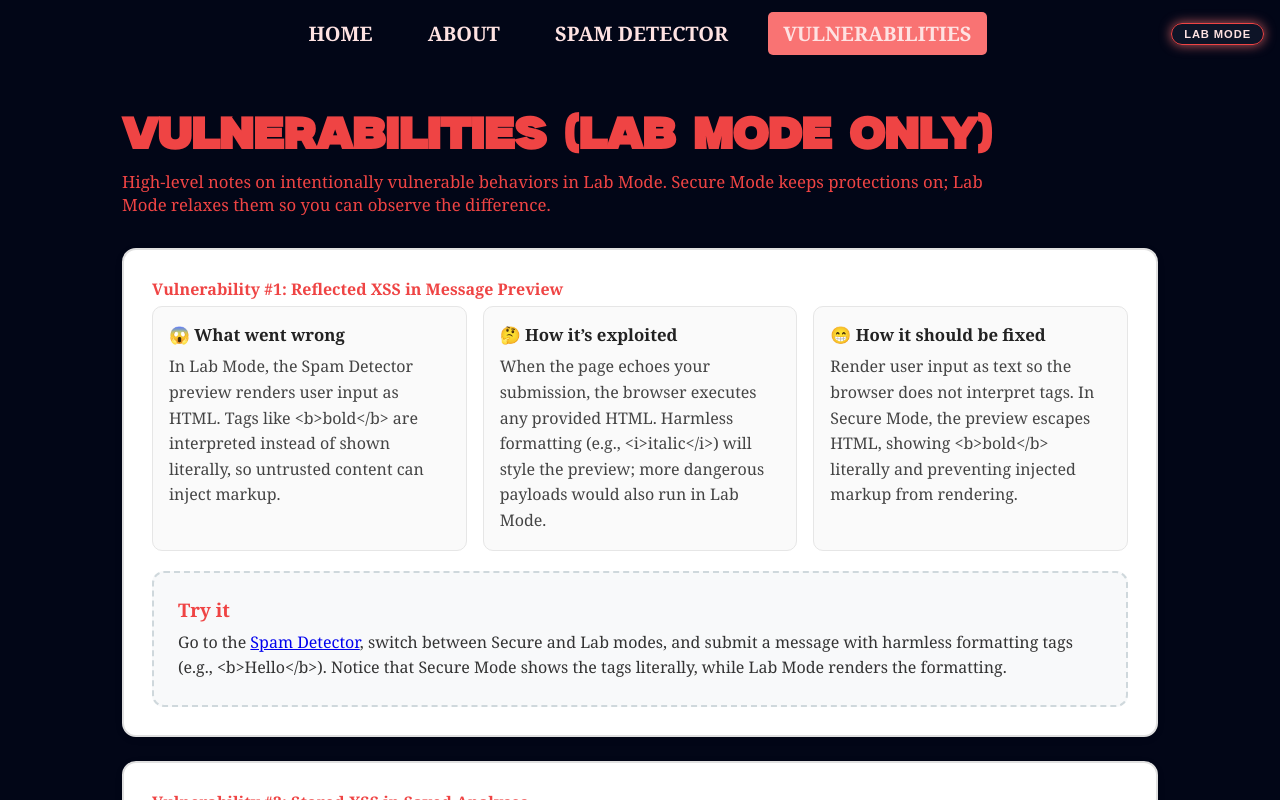
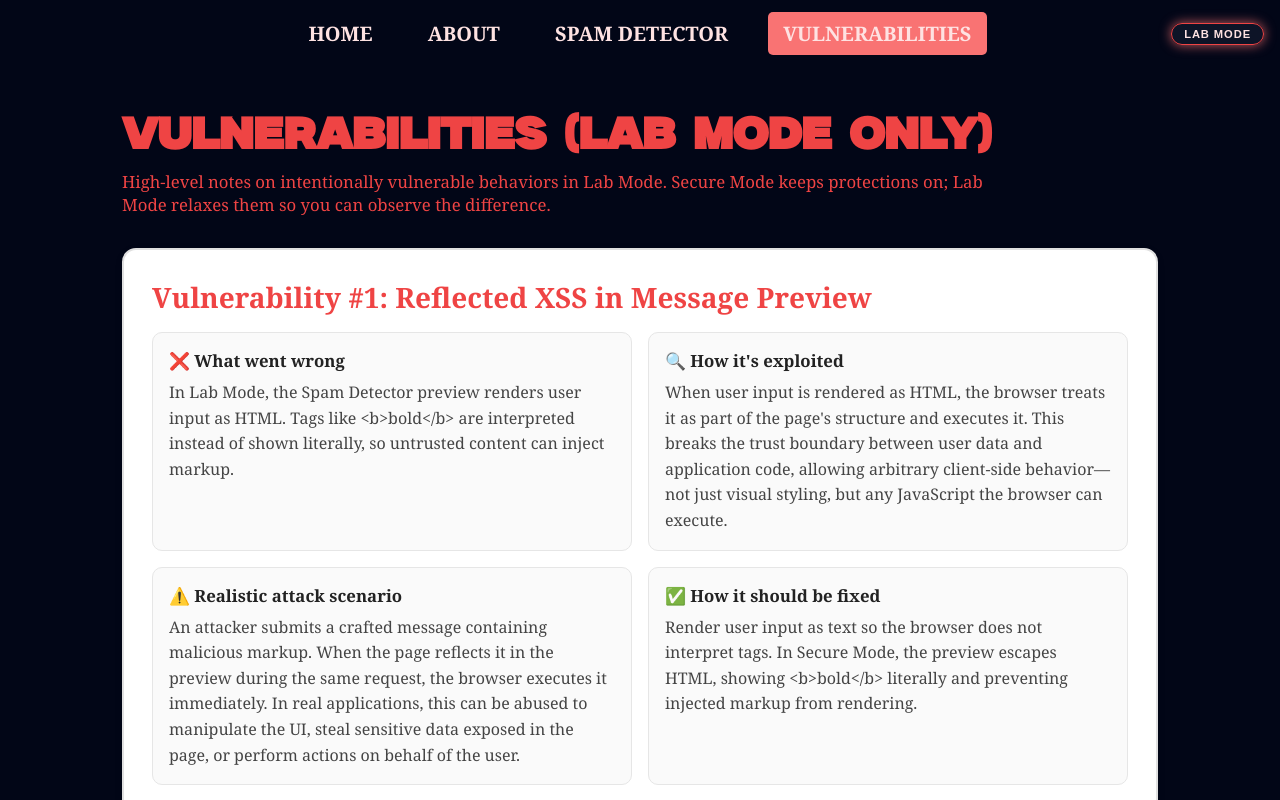
Before and after one commit to NevanPham/HackTheStack, a React (Vite) app in the folder spam-detection-app/: page /vulnerabilities in a window 1280 px wide. Both pictures are taken after a click on the button "SECURE". Shown: the top 800 px of the page. Built offline with nearby package versions, Linux system fonts and the light colour scheme.

Commit message:
Improve vulnerability explanations and layout

```diff
--- a/spam-detection-app/src/pages/Vulnerabilities.jsx
+++ b/spam-detection-app/src/pages/Vulnerabilities.jsx
@@ -22,19 +22,25 @@ function Vulnerabilities({ labMode }) {
           <p className="vuln-label">Vulnerability #1: Reflected XSS in Message Preview</p>
           <div className="vuln-grid">
             <div className="vuln-tile">
-              <h3>😱 What went wrong</h3>
+              <h3>❌ What went wrong</h3>
               <p>
                 In Lab Mode, the Spam Detector preview renders user input as HTML. Tags like {'<b>bold</b>'} are interpreted instead of shown literally, so untrusted content can inject markup.
               </p>
             </div>
             <div className="vuln-tile">
-              <h3>🤔 How it’s exploited</h3>
+              <h3>🔍 How it's exploited</h3>
               <p>
-                When the page echoes your submission, the browser executes any provided HTML. Harmless formatting (e.g., {'<i>italic</i>'}) will style the preview; more dangerous payloads would also run in Lab Mode.
+                When user input is rendered as HTML, the browser treats it as part of the page's structure and executes it. This breaks the trust boundary between user data and application code, allowing arbitrary client-side behavior—not just visual styling, but any JavaScript the browser can execute.
               </p>
             </div>
             <div className="vuln-tile">
-              <h3>😁 How it should be fixed</h3>
+              <h3>⚠️ Realistic attack scenario</h3>
+              <p>
+                An attacker submits a crafted message containing malicious markup. When the page reflects it in the preview during the same request, the browser executes it immediately. In real applications, this can be abused to manipulate the UI, steal sensitive data exposed in the page, or perform actions on behalf of the user.
+              </p>
+            </div>
+            <div className="vuln-tile">
+              <h3>✅ How it should be fixed</h3>
               <p>
                 Render user input as text so the browser does not interpret tags. In Secure Mode, the preview escapes HTML, showing {'<b>bold</b>'} literally and preventing injected markup from rendering.
               </p>
@@ -55,19 +61,25 @@ function Vulnerabilities({ labMode }) {
           <p className="vuln-label">Vulnerability #2: Stored XSS in Saved Analyses</p>
           <div className="vuln-grid">
             <div className="vuln-tile">
-              <h3>😱 What went wrong</h3>
+              <h3>❌ What went wrong</h3>
               <p>
                 In Lab Mode, the Saved Analyses detail view renders stored message text as HTML. User input is saved to the database and later displayed unsafely, so tags like {'<b>hi</b>'} are interpreted when viewing saved analyses instead of shown literally.
               </p>
             </div>
             <div className="vuln-tile">
-              <h3>🤔 How it's exploited</h3>
+              <h3>🔍 How it's exploited</h3>
               <p>
-                Unlike Reflected XSS which executes immediately, Stored XSS persists in the database. When you save an analysis with HTML content and later view it, the browser executes the stored markup. Harmless formatting (e.g., {'<i>italic</i>'}) will style the saved message; more dangerous payloads would also execute when the analysis is viewed.
+                When stored user input is rendered as HTML, the browser treats it as part of the page and executes it. This breaks the trust boundary, allowing arbitrary client-side behavior. Unlike Reflected XSS, the payload persists in storage and executes whenever the saved item is viewed, not just during the initial request.
               </p>
             </div>
             <div className="vuln-tile">
-              <h3>😁 How it should be fixed</h3>
+              <h3>⚠️ Realistic attack scenario</h3>
+              <p>
+                An attacker saves malicious input into normal application data. The payload persists in storage. When another user or an admin views the saved item later, it executes automatically. This persistence and cross-user impact makes Stored XSS higher severity than Reflected XSS, as a single malicious entry can affect multiple victims over time.
+              </p>
+            </div>
+            <div className="vuln-tile">
+              <h3>✅ How it should be fixed</h3>
               <p>
                 Render stored user input as plain text so the browser does not interpret tags. In Secure Mode, saved messages are displayed literally, showing {'<b>hi</b>'} as text and preventing stored markup from rendering. The data is stored correctly; only the rendering should be safe.
               </p>
--- a/spam-detection-app/src/styles/vulnerabilities.css
+++ b/spam-detection-app/src/styles/vulnerabilities.css
@@ -43,9 +43,10 @@
 }
 
 .vuln-label {
+  font-size: 1.75rem;
   font-weight: 800;
   color: var(--accent-color);
-  margin: 0 0 0.4rem 0;
+  margin: 0 0 1rem 0;
 }
 
 .vuln-card h2 {
@@ -56,8 +57,14 @@
 
 .vuln-grid {
   display: grid;
-  grid-template-columns: repeat(auto-fit, minmax(260px, 1fr));
+  grid-template-columns: repeat(2, 1fr);
   gap: 1rem;
+}
+
+@media (max-width: 768px) {
+  .vuln-grid {
+    grid-template-columns: 1fr;
+  }
 }
 
 .vuln-tile {
```
